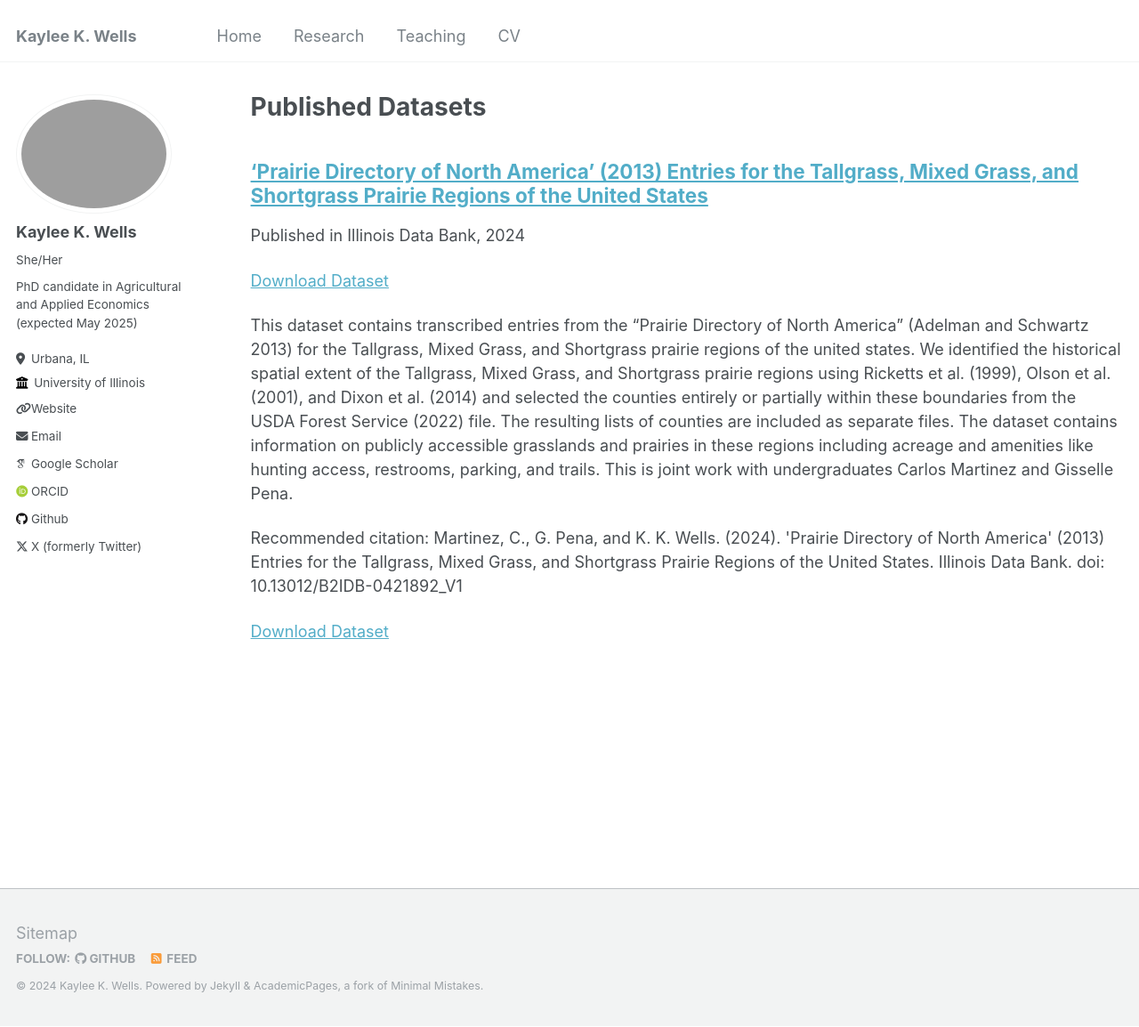
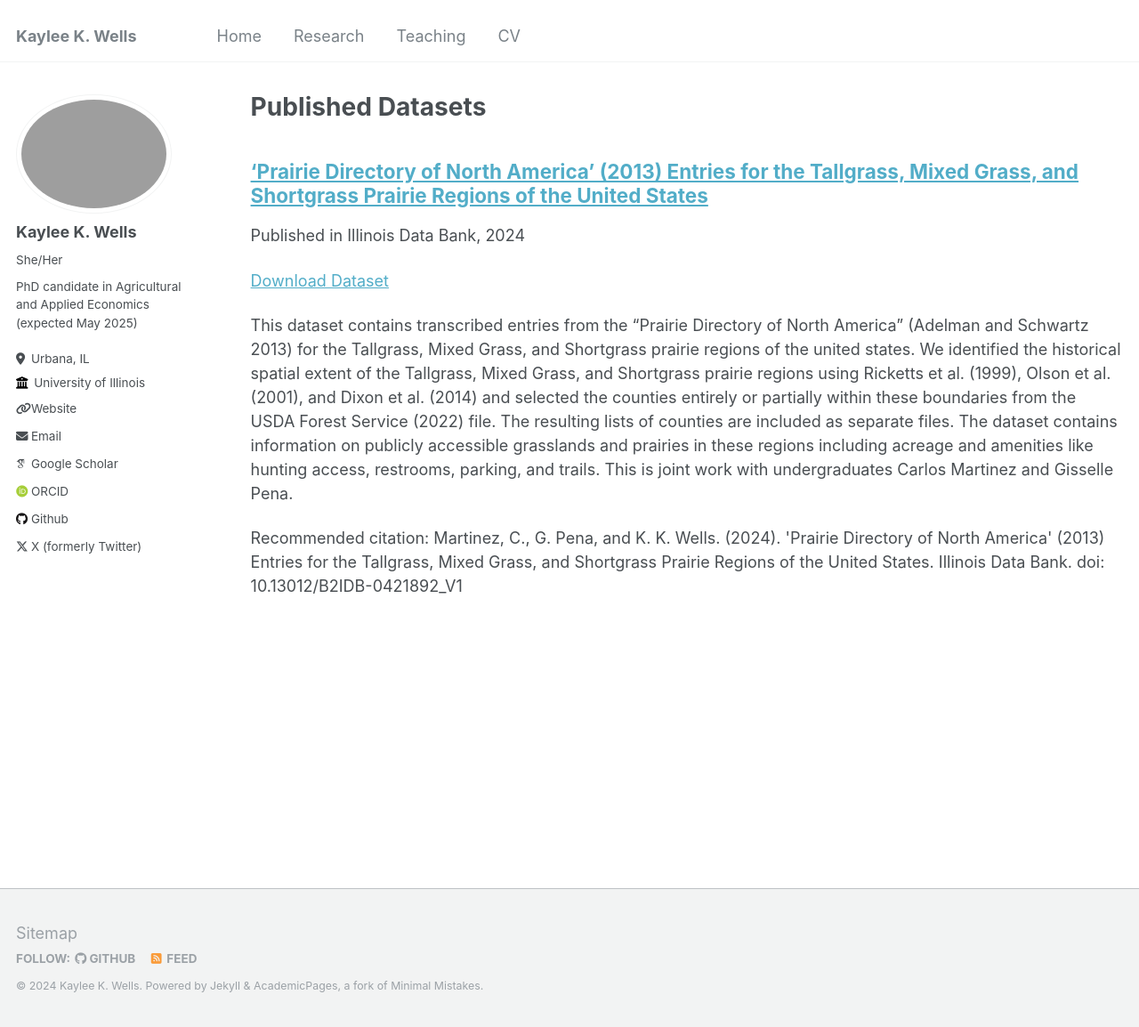
Before and after one commit to KayleeWells/KayleeWells.github.io, a Jekyll site: the page built from _pages/datasets.html, in a window 1280 px wide and 1154 px high. Shown: the whole window at 89% size. Built offline with Jekyll 4.4.1, drawn with Linux system fonts in a browser that asks for light colours; some web fonts are replaced.

Commit message:
Update archive-single.html

```diff
--- a/_includes/archive-single.html
+++ b/_includes/archive-single.html
@@ -69,9 +69,5 @@
       <p>Download <a href="{{ post.slidesurl }}">Download Slides</a></p></p>
     {% endif %}
 
-    {% if post.dataurl %}
-      <p><a href=" {{ post.dataurl }} ">Download Dataset</a></p>
-    {% endif %}
-
   </article>
 </div>
```
